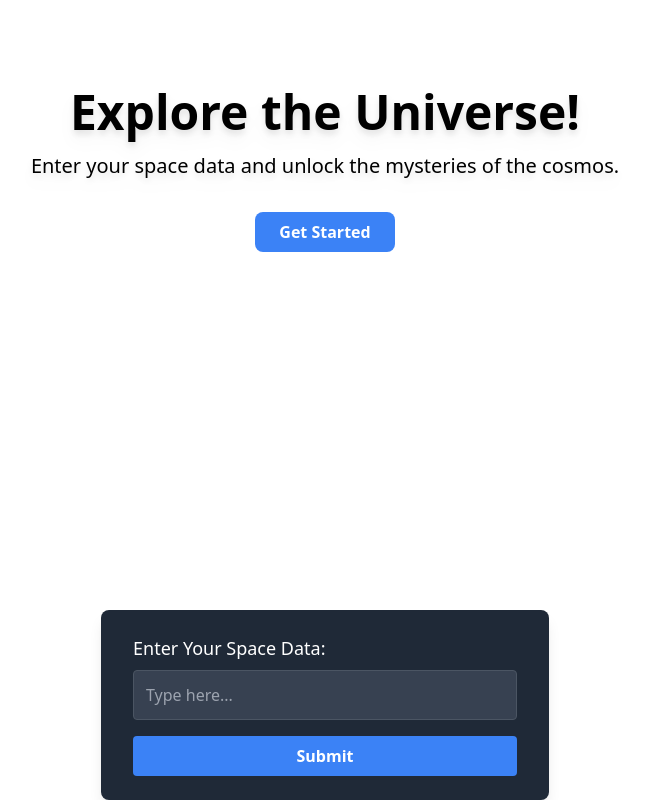
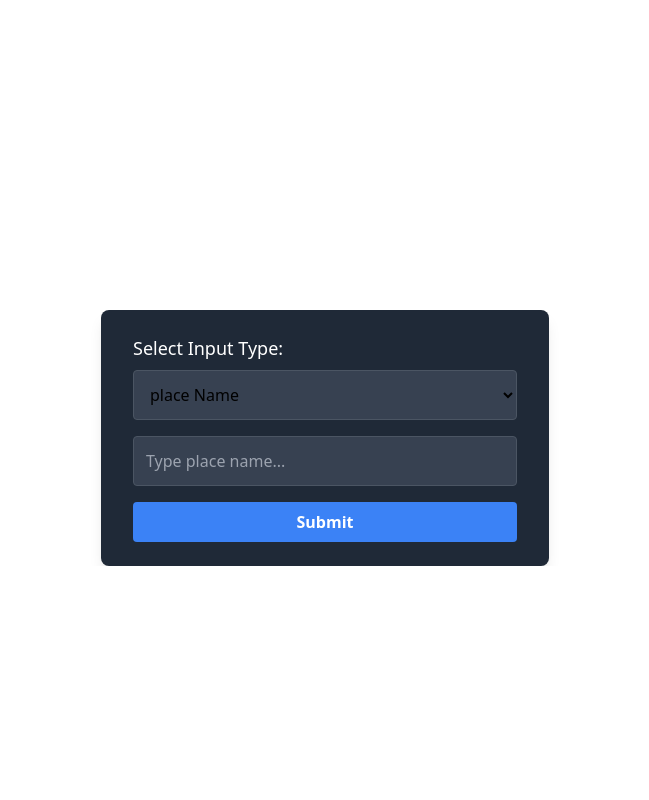
Before and after one commit to ehope12/Data-Voyagers, a React (Create React App) app in the folder frontend/: page / in a window 1280 px wide. Shown: the part 530-1330 px from the top of the page, without its empty margins (315-964 px from the left). After the commit the page ends 1096 px from the top, so only its background shows below. Built offline with nearby package versions, Linux system fonts and the light colour scheme.

Commit message:
frontend update

```diff
--- a/frontend/src/pages/Home.js
+++ b/frontend/src/pages/Home.js
@@ -1,42 +1,51 @@
 import React, { useState } from 'react';
-import axios from 'axios'; // Import Axios
 
 const Home = () => {
     const [inputValue, setInputValue] = useState('');
     const [outputValue, setOutputValue] = useState('');
-    const [latLon, setLatLon] = useState('');
+    const [inputType, setInputType] = useState('placeName');
+    const [additionalOption, setAdditionalOption] = useState('option1');
 
-    const handleInputChange = (e) => {
-        setInputValue(e.target.value);
+    const handleChange = (e) => {
+        const { name, value } = e.target;
+        if (name === 'inputType') setInputType(value);
+        else if (name === 'additionalOption') setAdditionalOption(value);
+        else setInputValue(value);
     };
 
-    const handleSubmit = async (e) => {
+    const handleSubmit = (e) => {
         e.preventDefault();
+        setOutputValue(`You entered: ${inputValue}, Additional Option: ${additionalOption}`);
+    };
 
-        try {
-            const response = await fetch('http://localhost:5000/geocode', {
-                method: 'POST',
-                headers: {
-                    'Content-Type': 'application/json',
-                },
-                body: JSON.stringify({ input: inputValue }),
-            });
-
-            const data = await response.json();
-            console.log(data);
-            if (response.ok) {
-                setOutputValue(`Latitude: ${data.latitude}, Longitude: ${data.longitude}`);
-            } else {
-                setOutputValue(`Error: ${data.error}`);
-            }
-        } catch (error) {
-            setOutputValue(`Error: ${error.message}`);
-        }
+    const inputFields = {
+        placeName: (
+            <input
+                type="text"
+                value={inputValue}
+                name="inputValue"
+                onChange={handleChange}
+                className="mt-2 block w-full p-3 rounded bg-gray-700 border border-gray-600 focus:outline-none focus:ring focus:ring-blue-500"
+                placeholder="Type place name..."
+            />
+        ),
+        latitudeLongitude: (
+            <input
+                type="text"
+                value={inputValue}
+                name="inputValue"
+                onChange={handleChange}
+                className="mt-2 block w-full p-3 rounded bg-gray-700 border border-gray-600 focus:outline-none focus:ring focus:ring-blue-500"
+                placeholder="e.g., 34.0522, -118.2437"
+            />
+        ),
+        mapLocation: (
+            <p className="text-lg text-white mb-4">Select a location on the map (functionality not implemented).</p>
+        )
     };
 
     return (
         <div className="min-h-screen flex flex-col justify-center items-center text-black">
-            <img src="../../src/assets/bgimg.png" alt="placeholder" />
             <div className="bg-space bg-cover bg-center min-h-screen flex flex-col justify-center items-center text-center px-5 md:px-10 lg:px-20">
                 <h1 className="text-4xl md:text-5xl font-bold mb-4 drop-shadow-lg">Explore the Universe!</h1>
                 <p className="text-lg md:text-xl mb-8 drop-shadow-lg">Enter your space data and unlock the mysteries of the cosmos.</p>
@@ -48,19 +57,28 @@ const Home = () => {
                 </button>
             </div>
 
-            {/* Input Section */}
             <div id="input-section" className="bg-gray-800 rounded-lg p-6 shadow-lg w-full max-w-md mt-10 px-5 md:px-8">
                 <form onSubmit={handleSubmit}>
+                    {/* First Dropdown for Input Type Selection */}
                     <label className="block mb-4">
-                        <span className="text-lg text-white">Enter Your Space Data:</span>
-                        <input
-                            type="text"
-                            value={inputValue}
-                            onChange={handleInputChange}
+                        <span className="text-lg text-white">Select Input Type:</span>
+                        <select
+                            name="inputType"
+                            value={inputType}
+                            onChange={handleChange}
                             className="mt-2 block w-full p-3 rounded bg-gray-700 border border-gray-600 focus:outline-none focus:ring focus:ring-blue-500"
-                            placeholder="Type here..."
-                        />
+                        >
+                            {['placeName', 'latitudeLongitude', 'mapLocation'].map(option => (
+                                <option key={option} value={option}>{option.replace(/([A-Z])/g, ' $1')}</option>
+                            ))}
+                        </select>
                     </label>
+
+                    {/* Input Field Based on Selected Type */}
+                    <label className="block mb-4">
+                        {inputFields[inputType]}
+                    </label>
+
                     <button
                         type="submit"
                         className="bg-blue-500 hover:bg-blue-600 text-white font-bold py-2 px-4 rounded w-full transition duration-300"
@@ -68,17 +86,10 @@ const Home = () => {
                         Submit
                     </button>
                 </form>
-
                 {outputValue && (
                     <div className="mt-6 p-4 bg-gray-800 rounded-lg shadow-lg">
-                        <h2 className="text-xl font-bold">Output:</h2>
-                        <p className="mt-2">{outputValue}</p>
-                    </div>
-                )}
-                {latLon && (
-                    <div className="mt-6 p-4 bg-gray-800 rounded-lg shadow-lg">
-                        <h2 className="text-xl font-bold">Coordinates:</h2>
-                        <p className="mt-2">{latLon}</p>
+                        <h2 className="text-xl font-bold text-yellow-400">Output:</h2>
+                        <p className="mt-2 text-yellow-300">{outputValue}</p>
                     </div>
                 )}
             </div>
```
Also changed, not shown: 1 other file (tests, documents, lock files or other folders).
